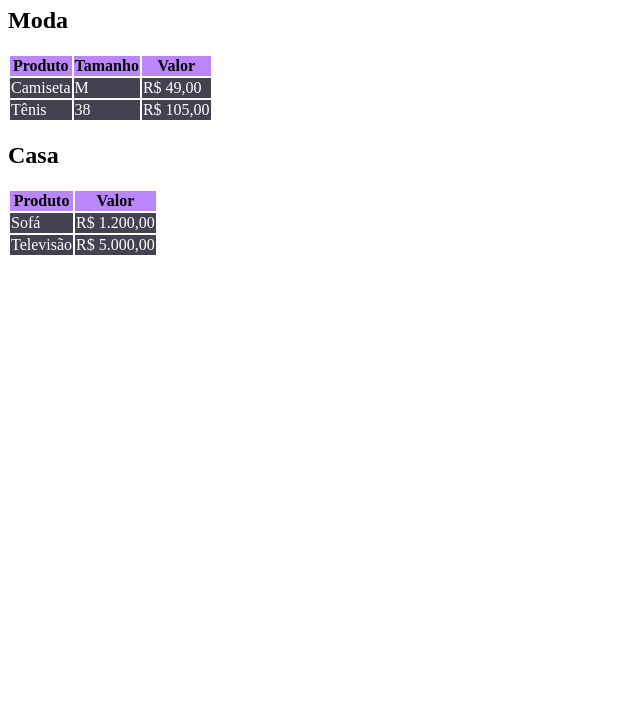
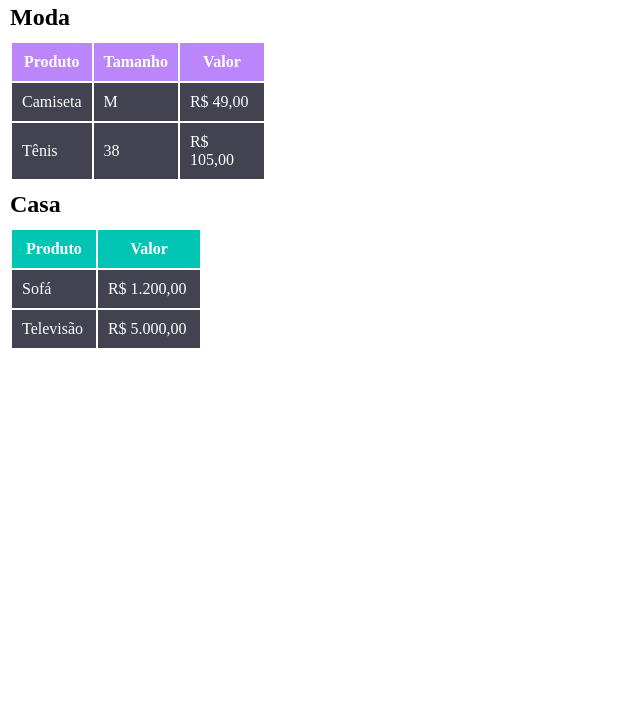
Before and after one commit to alinemozer/quest-html-css-basico, a plain HTML site: page desafio-04/index.html in a window 1280 px wide. Shown: the part 73-800 px from the top of the page, without its empty margins (0-640 px from the left). Drawn offline with Linux system fonts and the light colour scheme.

Commit message:
correcoes e formatacao

```diff
--- a/desafio-04/css/style.css
+++ b/desafio-04/css/style.css
@@ -1,8 +1,46 @@
-.cabecalho-moda, .cabecalho-casa {
-    background-color: #BB86fc;
+* {
+    margin: 0;
+    padding: 0;
 }
 
-.produto-moda, .produto-casa {
+h1 {
+    margin: 20px 10px;
+}
+
+h2 {
+    margin: 10px;
+}
+
+.tabela-moda {
+    width: 20%;
+    margin: 10px;
+}
+
+.tabela-moda th {
+    padding: 10px;
+    background-color: #BB86FC;
+    color: #fff;
+}
+
+.tabela-moda td {
+    padding: 10px;
     background-color: #424250;
     color: #fff;
 }
+
+.tabela-casa {
+    width: 15%;
+    margin: 10px;
+}
+
+.tabela-casa th {
+    padding: 10px;
+    background-color: #00C4B4;
+    color: #fff;
+}
+
+.tabela-casa td {
+    padding: 10px;
+    background-color: #424250;
+    color: #fff;
+}
--- a/desafio-04/index.html
+++ b/desafio-04/index.html
@@ -1,5 +1,6 @@
 <!DOCTYPE html>
 <html lang="pt-BR">
+
 <head>
     <meta charset="UTF-8">
     <meta http-equiv="X-UA-Compatible" content="IE=edge">
@@ -9,44 +10,46 @@
 
     <link rel="stylesheet" href="css/style.css">
 </head>
+
 <body>
     <h1>Tabelas</h1>
 
     <h2>Moda</h2>
 
-    <table>
+    <table class="tabela-moda">
         <tr>
-         <th class="cabecalho-moda">Produto</th>
-         <th class="cabecalho-moda">Tamanho</th>
-         <th class="cabecalho-moda">Valor</th>
+            <th>Produto</th>
+            <th>Tamanho</th>
+            <th>Valor</th>
         </tr>
         <tr>
-         <td class="produto-moda">Camiseta</td>
-         <td class="produto-moda">M</td>
-         <td class="produto-moda">R$ 49,00</td>
+            <td>Camiseta</td>
+            <td>M</td>
+            <td>R$ 49,00</td>
         </tr>
         <tr>
-         <td class="produto-moda">Tênis</td>
-         <td class="produto-moda">38</td>
-         <td class="produto-moda">R$ 105,00</td>
+            <td>Tênis</td>
+            <td>38</td>
+            <td>R$ 105,00</td>
         </tr>
     </table>
 
     <h2>Casa</h2>
 
-    <table>
+    <table class="tabela-casa">
         <tr>
-            <th class="cabecalho-casa">Produto</th>
-            <th class="cabecalho-casa">Valor</th>
+            <th>Produto</th>
+            <th>Valor</th>
         </tr>
         <tr>
-            <td class="produto-casa">Sofá</td>
-            <td class="produto-casa">R$ 1.200,00</td>
+            <td>Sofá</td>
+            <td>R$ 1.200,00</td>
         </tr>
         <tr>
-            <td class="produto-casa">Televisão</td>
-            <td class="produto-casa">R$ 5.000,00</td>
+            <td>Televisão</td>
+            <td>R$ 5.000,00</td>
         </tr>
     </table>
 </body>
+
 </html>
```
Also changed, not shown: desafio-01/index.html (+3 -0 lines), desafio-02/index.html (+8 -1 lines), desafio-03/index.html (+9 -2 lines). Lines whose indentation alone changed are shown as unchanged.
